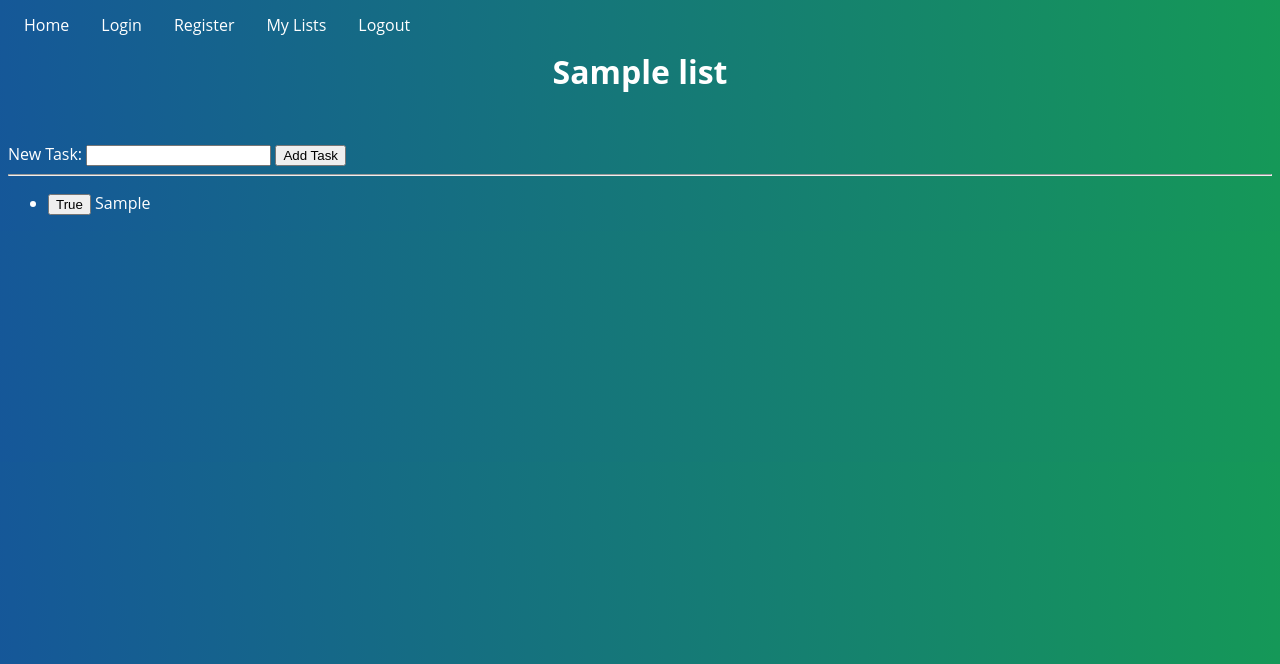
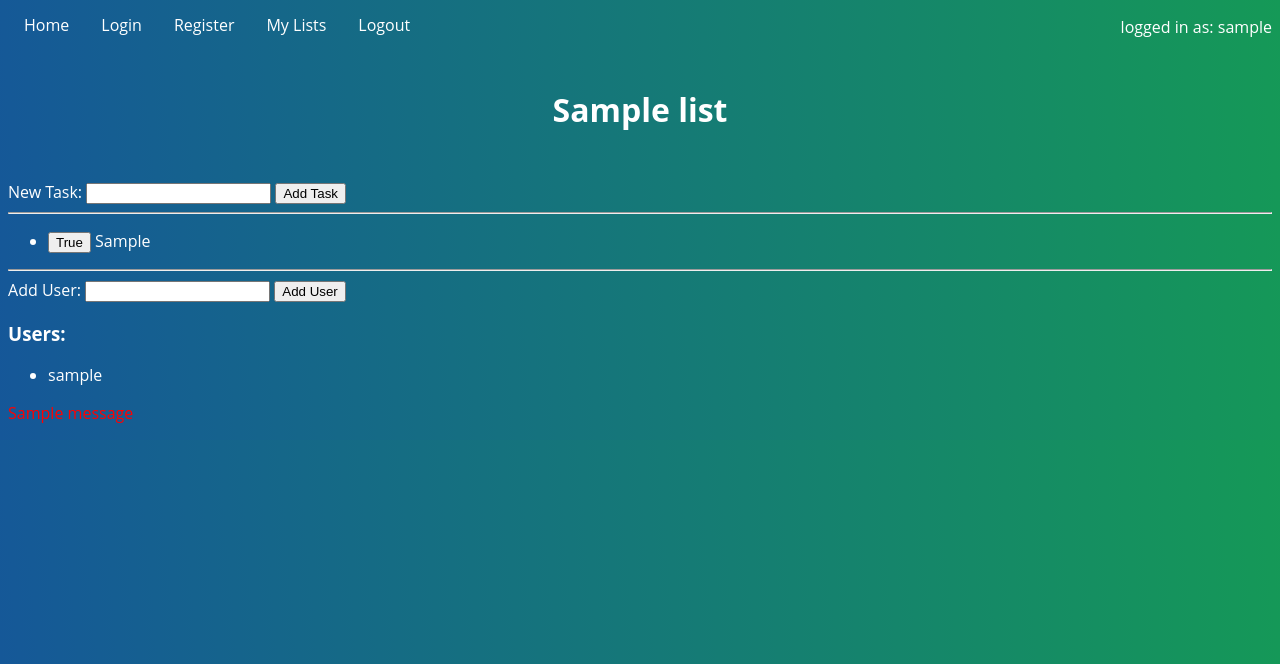
Before and after one commit to sergeek/elimez, a Flask app: page /display?list_id=1 in a window 1280 px wide. Shown: the top 664 px of the page. Run offline with Flask 2, Linux system fonts and the light colour scheme; the visitor is signed in with stand-in values (Sample User, id 1); tables that the repository leaves empty hold one stand-in row (values such as "Sample post"); one stand-in notice (Sample message) is shown.

Commit message:
Finalized all the functionality of the app

```diff
--- a/main.py
+++ b/main.py
@@ -118,6 +118,7 @@ def logout():
 #Create new list handler: first displays a title form page, and then to-do list on next btn
 @app.route("/title", methods=['POST', 'GET'])
 def title():
+    username=session['username']
     if request.method == 'POST':
         title = request.form['title']
         if title == '':
@@ -133,9 +134,10 @@ def title():
         db.session.commit()
 
         session['title'] = title
-        return render_template('todos.html', page_title=title, list_id=new_list.id)
+        admins = new_list.admins
+        return render_template('todos.html', page_title=title, list_id=new_list.id, username=username, admins=admins)
 
-    return render_template('title.html', page_title="Create List")
+    return render_template('title.html', page_title="Create List", username=username)
 
 #Adding tasks on a newly created list only
 @app.route("/add-task", methods=['POST'])
@@ -148,16 +150,45 @@ def add_task():
     db.session.add(new_task)
     db.session.commit()
     tasks = Task.query.filter_by(list_id=task_owner).all()
+    username=session['username']
+    admins = list_obj.admins
 
-    return render_template('todos.html', page_title=title, tasks=tasks, list_id=task_owner)
+    return render_template('todos.html', page_title=title, tasks=tasks, list_id=task_owner, username=username, admins=admins)
+
+#Add user the the list handler
+@app.route("/add-user", methods=['POST'])
+def add_user():
+    task_owner = request.form['list-id']
+    list_obj = List.query.filter_by(id=task_owner).first()
+    title = list_obj.title
+    tasks = Task.query.filter_by(list_id=task_owner).all()
+    username=session['username']
+
+    get_username = request.form['user']
+    user = User.query.filter_by(username=get_username).first()
+
+    if user and user not in list_obj.admins:
+        list_obj.admins.append(user)
+        db.session.commit()
+        admins = list_obj.admins
+        return render_template('todos.html', page_title=title, tasks=tasks, list_id=task_owner, username=username, admins=admins)
+    else:
+        if user in list_obj.admins:
+            flash('User already added', 'error')
+        else:
+            flash('User does not exist', 'error')
+        admins = list_obj.admins
+        return render_template('todos.html', page_title=title, tasks=tasks, list_id=task_owner, username=username, admins=admins)
+
 
 #Displaying all the list for the given user
 @app.route('/lists')
 def my_lists():
     logged_user = User.query.filter_by(username=session['username']).first()
     lists = logged_user.lists
+    username = logged_user.username
 
-    return render_template('lists.html', page_title='My Lists', lists=lists)
+    return render_template('lists.html', page_title='My Lists', lists=lists, username=username)
 
 #Displaying todos page for the list title clicked
 @app.route('/display')
@@ -176,7 +207,9 @@ def show_list():
     if list_obj.id in my_list_ids:
         tasks = Task.query.filter_by(list_id=list_id).all()
         title = list_obj.title
-        return render_template('todos.html', page_title=title, tasks=tasks, list_id=list_id)
+        username=session['username']
+        admins = list_obj.admins
+        return render_template('todos.html', page_title=title, tasks=tasks, list_id=list_id, username=username, admins=admins)
     else:
         return "Something went wrong"
 
@@ -197,8 +230,10 @@ def complete():
     tasks = Task.query.filter_by(list_id=list_id).all()
     list_obj = List.query.filter_by(id=list_id).first()
     title = list_obj.title
+    username = session['username']
+    admins = list_obj.admins
 
-    return render_template('todos.html', page_title=title, tasks=tasks, list_id=list_id)
+    return render_template('todos.html', page_title=title, tasks=tasks, list_id=list_id, username=username, admins=admins)
 
 @app.route('/', methods=['POST', 'GET'])
 def index():
--- a/static/stylesheets/style.css
+++ b/static/stylesheets/style.css
@@ -49,7 +49,6 @@ body {
 }
 
 .list-title a {
-    margin-left: %;
     margin: 50px;
     text-align: left;
     color: white;
--- a/templates/base.html
+++ b/templates/base.html
@@ -3,15 +3,18 @@
     <head>
         <title>{{page_title}}</title>
         <link rel="stylesheet" type="text/css" href="{{url_for('static', filename='stylesheets/style.css')}}">
-        <ul class="header">
-            <li class="nav-bar"><a href="/">Home</a></li>
-            <li class="nav-bar"><a href="/login">Login</a></li>
-            <li class="nav-bar"><a href="/register">Register</a></li>
-            <li class="nav-bar"><a href="/lists">My Lists</a></li>
-            <li class="nav-bar"><a href="/logout">Logout</a></li>
-        </ul>
     </head>
 <body>
+    <ul class="header">
+        <li class="nav-bar"><a href="/">Home</a></li>
+        <li class="nav-bar"><a href="/login">Login</a></li>
+        <li class="nav-bar"><a href="/register">Register</a></li>
+        <li class="nav-bar"><a href="/lists">My Lists</a></li>
+        <li class="nav-bar"><a href="/logout">Logout</a></li>
+    </ul>
+    {% if username %}
+    <p style="text-align:right">logged in as: {{username}} </p>
+    {% endif %}
     {% block content %}
 
     {% endblock %}
--- a/templates/lists.html
+++ b/templates/lists.html
@@ -14,7 +14,7 @@
         </ul>
 
         <div class="wrapper">
-                <a href="/title" class="btn">Create New List</a>
+                <a href="/title" class="btn" style="width: 150px">Create New List</a>
         </div>
 
 {% endblock %}
--- a/templates/todos.html
+++ b/templates/todos.html
@@ -12,7 +12,7 @@
 
 <hr />
 
-    {% if tasks|length == 0 %}
+{% if tasks|length == 0 %}
     <p>No tasks yet</p>
     {% else %}
 
@@ -30,5 +30,28 @@
 
 {% endif %}
 
+<hr />
+
+<form method='post' action="/add-user">
+    <label for='user'>Add User:</label>
+    <input type="text" name='user' />
+    <input type="hidden" name='list-id' value="{{list_id}}">
+    <input type="submit" value='Add User' />
+</form>
+
+<h3>Users: </h3>
+<ul>
+    {% for admin in admins %}
+    <li>{{ admin.username }}</li>
+    {% endfor %}
+</ul>
+
+{% with messages = get_flashed_messages(with_categories=True) %}
+
+{% for category,message in messages %}
+    <p class="{{category}}" style="color:red">{{message}}</p>
+{% endfor %}
+
+{% endwith %}
 
 {% endblock %}
```
